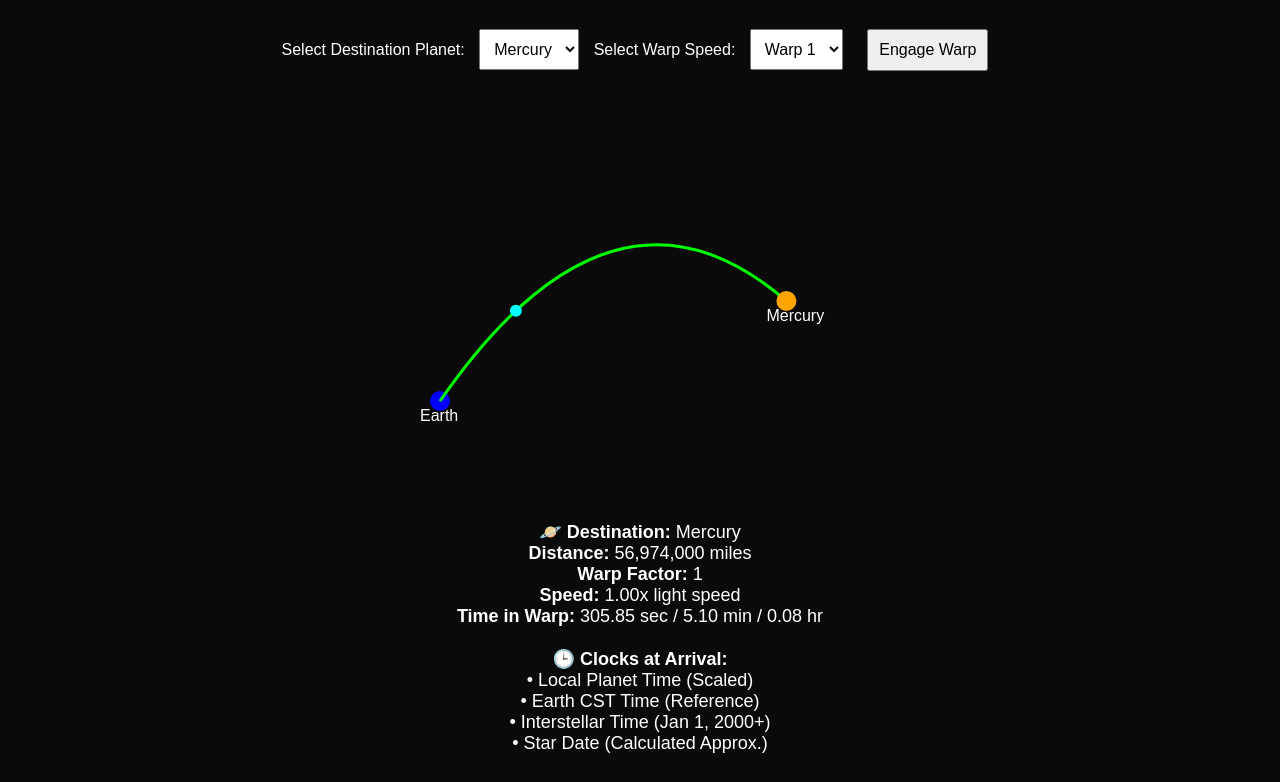
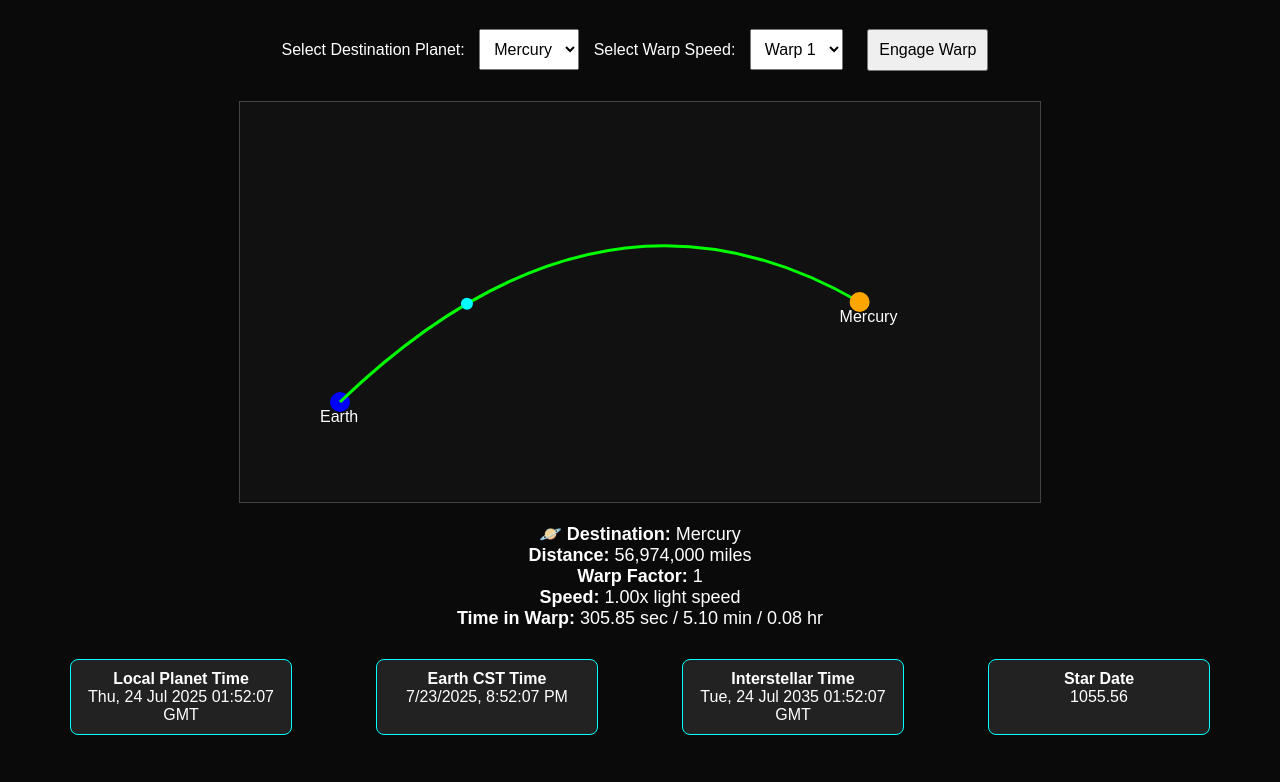
Before and after one commit to gabinoc67/interstellar-star-clock, a plain HTML site: page warp-drive.html in a window 1280 px wide. Both pictures are taken after a click on the button "Engage Warp". Shown: the part 90-872 px from the top of the page. Drawn offline with Linux system fonts and the light colour scheme.

Commit message:
Fix: Adjust warp path and enable live time clocks
This update enhances the Warp Drive Simulator by ensuring the travel path remains within the visible SVG canvas area. It adds a smoothly animated ship moving along the warp curve. Additionally, four live clocks have been implemented to display:

Local Planet Time (UTC-based),

Earth CST Time (Central Standard Time),

Interstellar Time (starting from Jan 1, 2000),

Star Date (sci-fi formatted value).

All clocks refresh every second to simulate real-time travel coordination. This provides a more immersive simulation of time and distance perception during warp travel.

```diff
--- a/warp-drive.html
+++ b/warp-drive.html
@@ -14,6 +14,8 @@
     svg {
       margin: 20px auto;
       display: block;
+      border: 1px solid #444;
+      background-color: #111;
     }
     select, button {
       padding: 10px;
@@ -23,6 +25,20 @@
     .info {
       margin-top: 20px;
       font-size: 18px;
+    }
+    .clock-section {
+      display: flex;
+      justify-content: space-around;
+      flex-wrap: wrap;
+      margin-top: 20px;
+    }
+    .clock-box {
+      background-color: #222;
+      border: 1px solid #0ff;
+      padding: 10px;
+      margin: 10px;
+      border-radius: 8px;
+      width: 200px;
     }
   </style>
 </head>
@@ -52,12 +68,27 @@
 
   <button onclick="simulateTravel()">Engage Warp</button>
 
-  <svg id="warpPath" width="600" height="400">
+  <svg id="warpPath" width="800" height="400">
     <circle cx="100" cy="300" r="10" fill="blue" />
     <text x="80" y="320" fill="white">Earth</text>
   </svg>
 
   <div class="info" id="travelInfo"></div>
+
+  <div class="clock-section">
+    <div class="clock-box">
+      <strong>Local Planet Time</strong><br><span id="localTime"></span>
+    </div>
+    <div class="clock-box">
+      <strong>Earth CST Time</strong><br><span id="cstTime"></span>
+    </div>
+    <div class="clock-box">
+      <strong>Interstellar Time</strong><br><span id="interTime"></span>
+    </div>
+    <div class="clock-box">
+      <strong>Star Date</strong><br><span id="starDate"></span>
+    </div>
+  </div>
 
   <script>
     const planets = {
@@ -68,7 +99,6 @@
     };
 
     const speedOfLight = 186282; // miles/sec
-
     let ship;
     let animationId;
 
@@ -78,26 +108,23 @@
       const planetName = document.getElementById("planetSelect").value;
       const warpFactor = parseInt(document.getElementById("warpSpeed").value);
       const { distance, angle } = planets[planetName];
-      const speed = speedOfLight * Math.pow(warpFactor, 2.5); // Sci-fi speed scaling
+      const speed = speedOfLight * Math.pow(warpFactor, 2.5);
 
       const timeSec = distance / speed;
       const timeMin = (timeSec / 60).toFixed(2);
       const timeHr = (timeSec / 3600).toFixed(2);
 
-      // Clear previous
       while (svg.children.length > 2) svg.removeChild(svg.lastChild);
       cancelAnimationFrame(animationId);
 
       const rad = angle * (Math.PI / 180);
-      const x = 100 + 400 * Math.cos(rad);
+      const x = 100 + 600 * Math.cos(rad);
       const y = 300 - 200 * Math.sin(rad);
 
       const arcMidX = (100 + x) / 2;
-      const arcMidY = (300 + y) / 2 - (200 / warpFactor); // curve flattens with speed
+      const arcMidY = (300 + y) / 2 - (200 / warpFactor);
 
       const path = document.createElementNS("http://www.w3.org/2000/svg", "path");
-      const pathId = "travelPath";
-      path.setAttribute("id", pathId);
       path.setAttribute("d", `M100,300 Q${arcMidX},${arcMidY} ${x},${y}`);
       path.setAttribute("stroke", "lime");
       path.setAttribute("fill", "none");
@@ -118,21 +145,19 @@
       label.textContent = planetName;
       svg.appendChild(label);
 
-      // Ship animation dot
       ship = document.createElementNS("http://www.w3.org/2000/svg", "circle");
       ship.setAttribute("r", "6");
       ship.setAttribute("fill", "cyan");
       svg.appendChild(ship);
 
-      const pathElement = path;
-      const pathLength = pathElement.getTotalLength();
+      const pathLength = path.getTotalLength();
       let progress = 0;
 
       function animate() {
-        const point = pathElement.getPointAtLength(progress);
+        const point = path.getPointAtLength(progress);
         ship.setAttribute("cx", point.x);
         ship.setAttribute("cy", point.y);
-        progress += pathLength / 600; // Speed of animation
+        progress += pathLength / 600;
         if (progress < pathLength) {
           animationId = requestAnimationFrame(animate);
         }
@@ -144,14 +169,19 @@
         <strong>Distance:</strong> ${distance.toLocaleString()} miles<br>
         <strong>Warp Factor:</strong> ${warpFactor}<br>
         <strong>Speed:</strong> ${(speed / speedOfLight).toFixed(2)}x light speed<br>
-        <strong>Time in Warp:</strong> ${timeSec.toFixed(2)} sec / ${timeMin} min / ${timeHr} hr<br><br>
-        <strong>🕒 Clocks at Arrival:</strong><br>
-        • Local Planet Time (Scaled)<br>
-        • Earth CST Time (Reference)<br>
-        • Interstellar Time (Jan 1, 2000+)<br>
-        • Star Date (Calculated Approx.)
+        <strong>Time in Warp:</strong> ${timeSec.toFixed(2)} sec / ${timeMin} min / ${timeHr} hr
       `;
     }
+
+    function updateClocks() {
+      const now = new Date();
+      document.getElementById("cstTime").textContent = now.toLocaleString("en-US", { timeZone: "America/Chicago" });
+      document.getElementById("interTime").textContent = new Date(now.getTime() + 315532800000).toUTCString();
+      document.getElementById("starDate").textContent = (1000 + (now.getTime() / 86400000 / 365.25)).toFixed(2);
+      document.getElementById("localTime").textContent = now.toUTCString();
+    }
+    setInterval(updateClocks, 1000);
+    updateClocks();
   </script>
 </body>
 </html>
```
